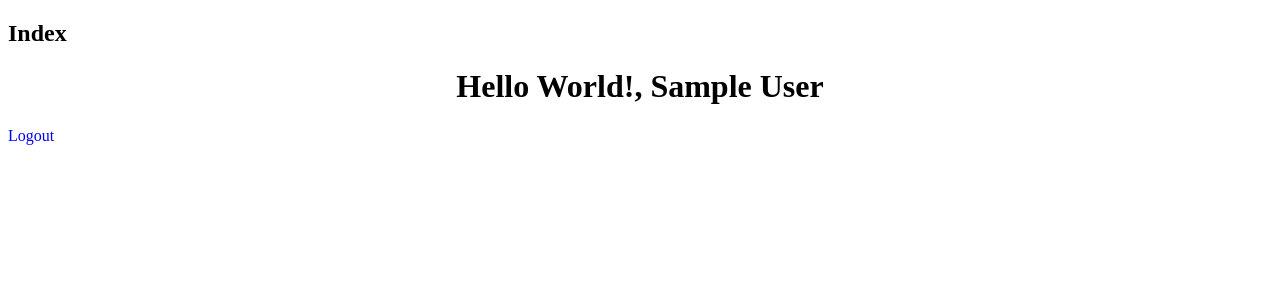
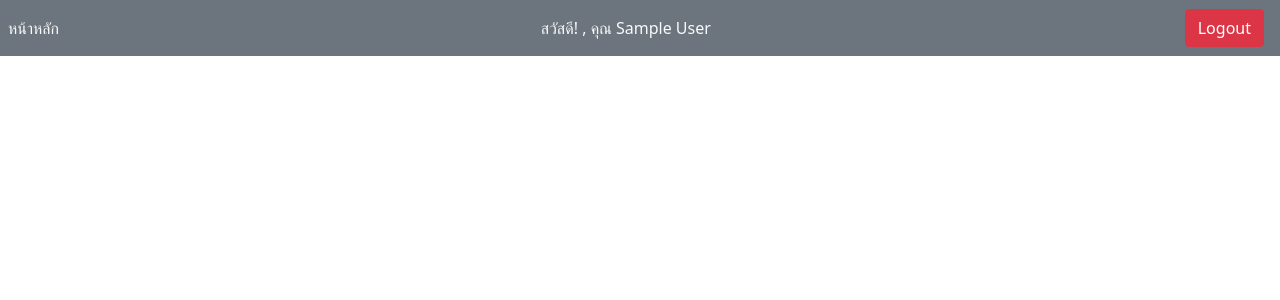
Before and after one commit to danusonn/project-fit, a PHP site: page / in a window 1280 px wide. Shown: the top 300 px of the page. Run offline with PHP 8.4, Linux system fonts and the light colour scheme; the visitor is signed in with stand-in values (Sample User, id 1).

Commit message:
index edit

```diff
--- a/css/style.css
+++ b/css/style.css
@@ -22,3 +22,7 @@
 a {
     text-decoration: none;
 }
+
+body {
+    background-color: lightblue;
+  }
--- a/index.php
+++ b/index.php
@@ -13,16 +13,33 @@
     <meta name="viewport" content="width=device-width, initial-scale=1.0">
     <title>Project-fit</title>
     <link rel="stylesheet" href="css/style.css">
+    <link href="https://cdn.jsdelivr.net/npm/bootstrap@5.1.3/dist/css/bootstrap.min.css" rel="stylesheet"
+        integrity="sha384-1BmE4kWBq78iYhFldvKuhfTAU6auU8tT94WrHftjDbrCEXSU1oBoqyl2QvZ6jIW3" crossorigin="anonymous">
 </head>
 <body>
 
-<div class="header">
-    <h2>Index</h2>
-</div>
+
+<nav class="navbar navbar-expand-lg navbar-light bg-secondary text-light">
+      <ul class="navbar-nav me-auto mb-2 mb-lg-0">
+        <li class="nav-item">
+          <a class="nav-link text-light" href="index.php">หน้าหลัก</a>
+        </li>
+      </ul>
+
+      <ul class="navbar-nav me-auto mb-2 mb-lg-0">
+        <li class="nav-item">
+        <a>สวัสดี! , คุณ <?php echo $_SESSION['firstname']; ?></a>
+        </li>
+      </ul>
+      <div class="d-flex align-items-center justify-content-end">
+        <a href="logout.php" class="btn btn-danger me-3">
+          Logout
+        </a>
+      </div>
+</nav>
 
 <div class="content">
-    <h1>Hello World!, <?php echo $_SESSION['firstname']; ?></h1>
-    <a href="logout.php">Logout</a>
+
 </div>
 
 </body>
```
